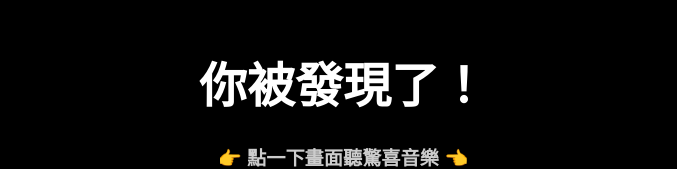
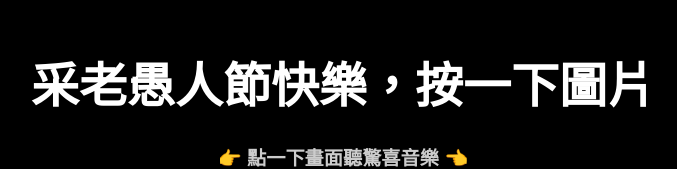
Before and after one commit to ruoxin030704/prank-website, a plain HTML site: page index.html in a window 1280 px wide. Shown: the part 143-312 px from the top of the page, without its empty margins (297-974 px from the left). Drawn offline with Linux system fonts and the light colour scheme.

Commit message:
Update index.html

```diff
--- a/index.html
+++ b/index.html
@@ -3,7 +3,7 @@
 <head>
   <meta charset="UTF-8">
   <meta name="viewport" content="width=device-width, initial-scale=1.0">
-  <title>驚嚇通知</title>
+  <title>prank-website</title>
   <style>
     body {
       background-color: black;
@@ -34,7 +34,7 @@
   </style>
 </head>
 <body>
-  <h1>你被發現了！</h1>
+  <h1>采老愚人節快樂，按一下圖片</h1>
   <h2>👉 點一下畫面聽驚喜音樂 👈</h2>
   <img src="teacher.png" alt="愚人節快樂圖片">
 
```
